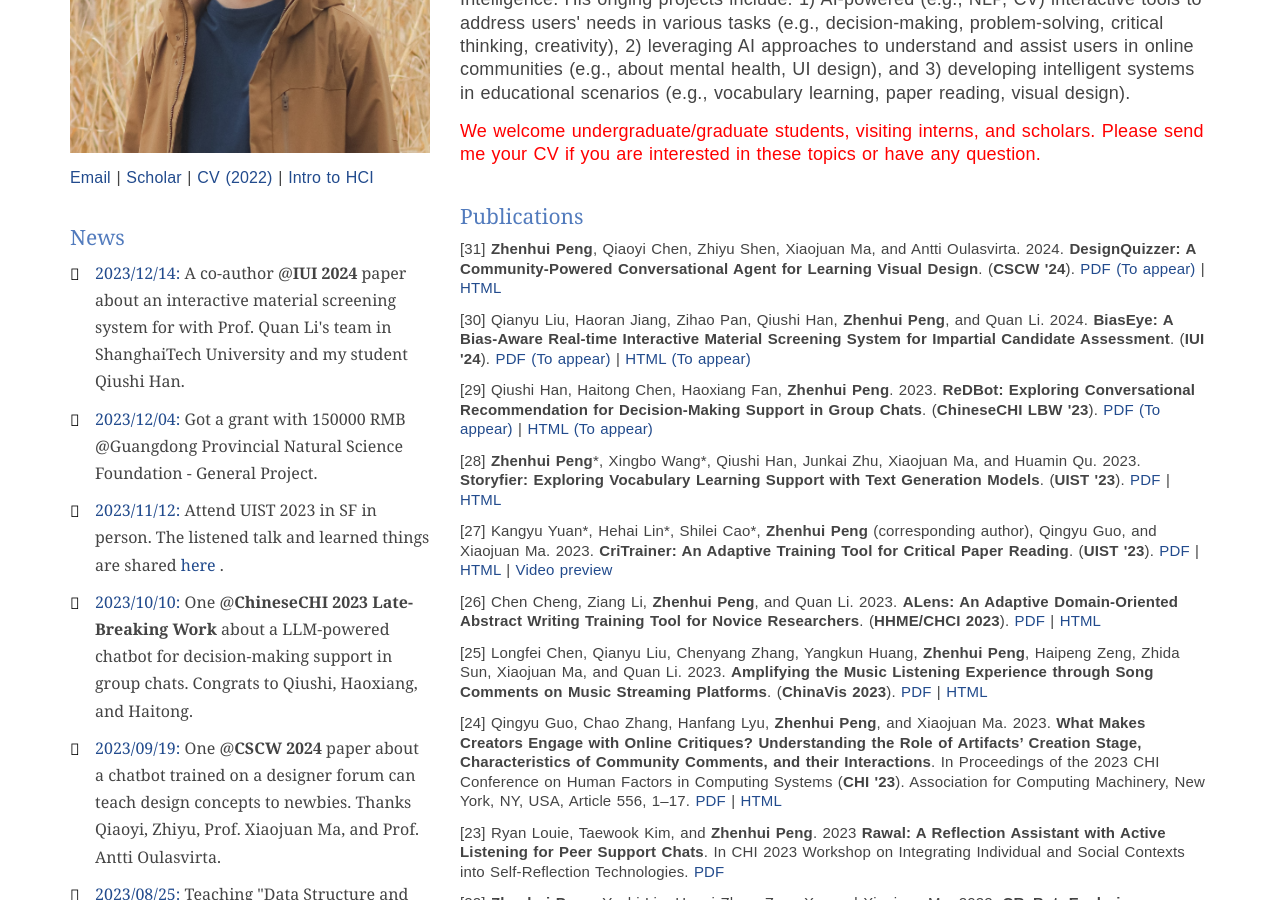
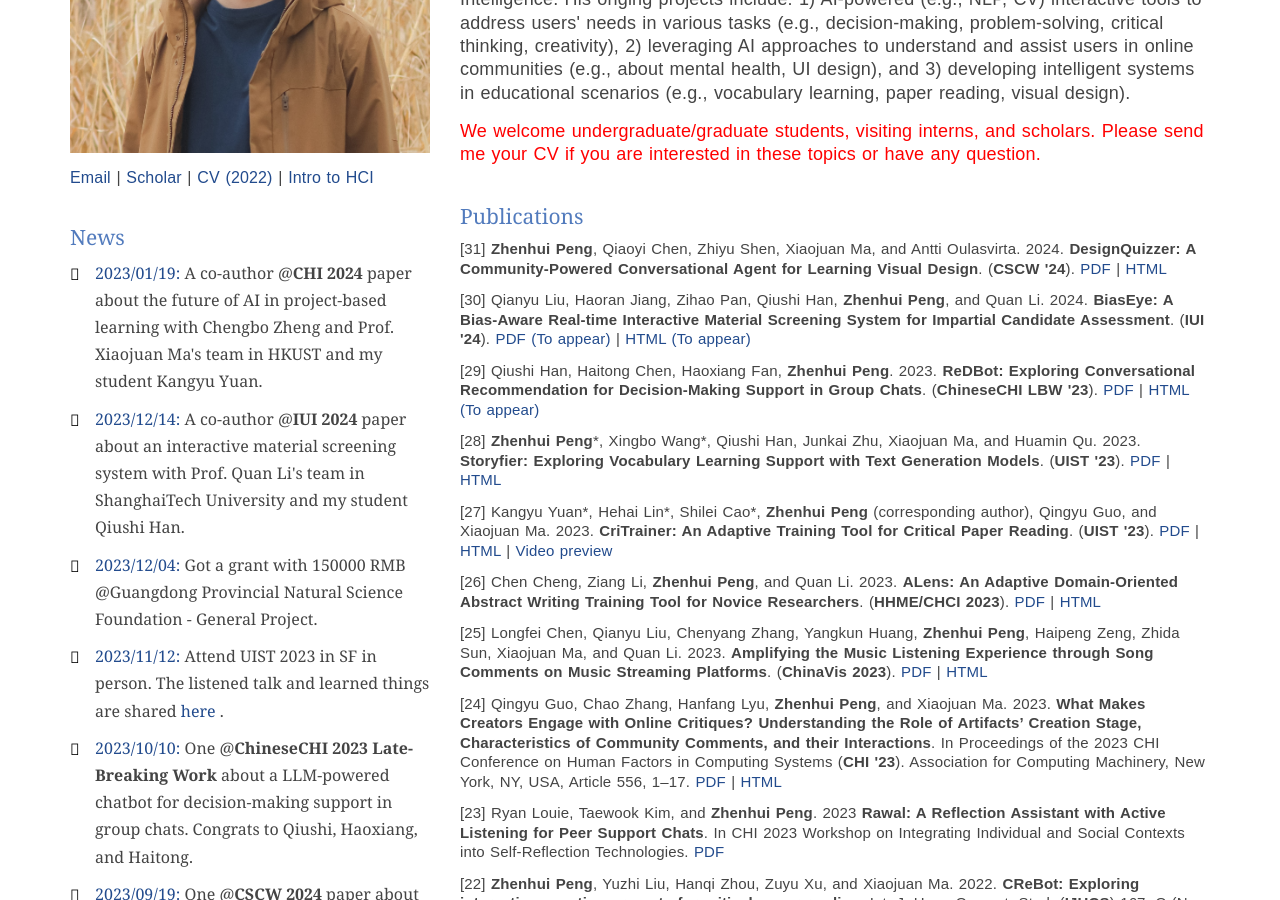
Before and after one commit to PenguinZhou/PenguinZhou.github.io, a Jekyll site: the page index.html, which Jekyll copies as it is, in a window 1280 px wide and 900 px high, scrolled down 360 px. Built offline with Jekyll 4.4.1, drawn with Linux system fonts in a browser that asks for light colours.

Commit message:
Update pdf

```diff
--- a/index.html
+++ b/index.html
@@ -81,9 +81,11 @@
                     <h3 class="widget-title">News</h3>
                     <ul>
                         <li>
-                            <a>2023/12/14:</a> A co-author @<strong>IUI 2024</strong> paper about an interactive material screening system for with Prof. Quan Li's team in ShanghaiTech University and my student Qiushi Han.
+                            <a>2023/01/19:</a> A co-author @<strong>CHI 2024</strong> paper about the future of AI in project-based learning with Chengbo Zheng and Prof. Xiaojuan Ma's team in HKUST and my student Kangyu Yuan.
                         </li>
-
+                        <li>
+                            <a>2023/12/14:</a> A co-author @<strong>IUI 2024</strong> paper about an interactive material screening system with Prof. Quan Li's team in ShanghaiTech University and my student Qiushi Han.
+                        </li>
                         <li>
                             <a>2023/12/04:</a> Got a grant with 150000 RMB @Guangdong Provincial Natural Science Foundation - General Project.
                         </li>
@@ -248,8 +250,8 @@
                         <p>[31] <strong>Zhenhui Peng</strong>, Qiaoyi Chen, Zhiyu Shen, Xiaojuan Ma, and Antti Oulasvirta.
                             2024. <strong>DesignQuizzer: A Community-Powered Conversational Agent for Learning Visual Design</strong>.
                             (<strong>CSCW '24</strong>).
-                            <a href="docs/uist23_storyfier.pdf">PDF (To appear)</a> |
-                            <a href="https://arxiv.org/abs/2310.12019v1">HTML</a>
+                            <a href="docs/cscw24_designquizzer.pdf">PDF</a> |
+                            <a href="https://arxiv.org/abs/2310.12019">HTML</a>
                         </p>
 
                         <p>[30] Qianyu Liu, Haoran Jiang, Zihao Pan, Qiushi Han, <strong>Zhenhui Peng</strong>, and Quan Li.
@@ -262,7 +264,7 @@
                         <p>[29] Qiushi Han, Haitong Chen, Haoxiang Fan, <strong>Zhenhui Peng</strong>.
                             2023. <strong>ReDBot: Exploring Conversational Recommendation for Decision-Making Support in Group Chats</strong>.
                             (<strong>ChineseCHI LBW '23</strong>).
-                            <a href="docs/uist23_storyfier.pdf">PDF (To appear)</a> |
+                            <a href="docs/chinesechi23_RedBot.pdf">PDF</a> |
                             <a href="https://arxiv.org/abs/2310.12019v1">HTML (To appear)</a>
                         </p>
 
```
Also changed, not shown: 3 other files.
